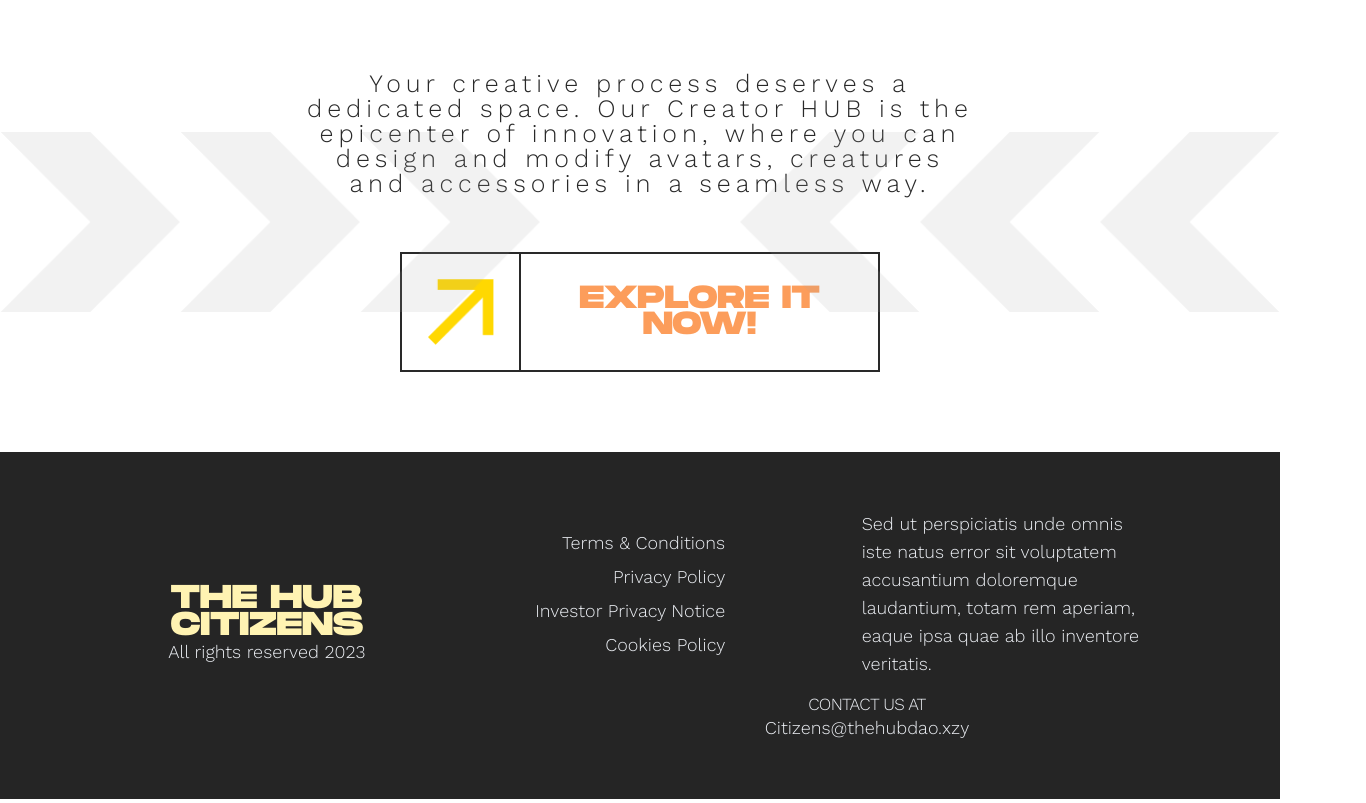
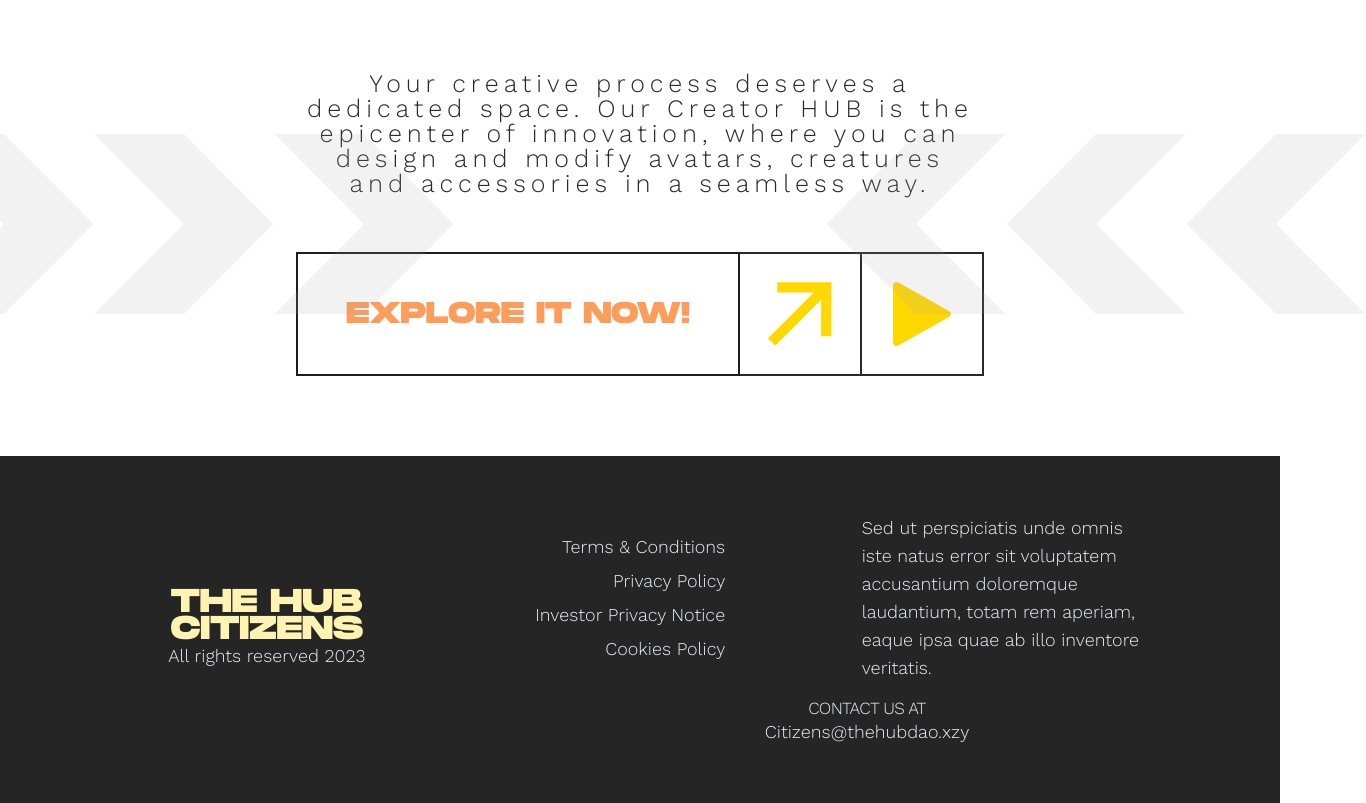
Before and after one commit to thehubdao/HUB-Citizens-Landing, a Next.js app: page / in a window 1280 px wide. Shown: the part 1960-2763 px from the top of the page, 1366 px wide, since content can reach past the window. Built offline with nearby package versions, Linux system fonts and the light colour scheme.

Commit message:
Create iconButton UI extended from arrowButton UI and replace it

```diff
--- /dev/null
+++ b/src/enum/ui.enum.ts
@@ -0,0 +1,9 @@
+export enum ButtonIcon {
+  arrow,
+  play
+}
+
+export enum ButtonIconSize {
+  small,
+  big
+}
--- a/src/ui/common/arrowButton.ui.tsx
+++ /dev/null
@@ -1,23 +0,0 @@
-import { BorderColor, ButtonSize, TextColor } from "@/enum/common.enum";
-import Image from 'next/image';
-
-interface ArrowButtonUIProps {
-  arrow: string;
-  text: string;
-  borderColor: BorderColor;
-  buttonSize: ButtonSize;
-  textColor: TextColor;
-}
-
-export default function ArrowButtonUI({ arrow, text, borderColor, buttonSize, textColor }: ArrowButtonUIProps) {
-  return (
-    <button className={`border-[2px] ${borderColor === BorderColor.White ? 'border-ctz-light' : 'border-ctz-gray-dark'} cursor-pointer flex w-full ${buttonSize === ButtonSize.Large ? 'lg:w-[37.5vw]' : 'lg:w-[33vw]'} h-[120px]`}>
-      <div className={`w-1/4 h-full border-r-[2px]  ${borderColor === BorderColor.White ? 'border-ctz-light' : 'border-ctz-gray-dark'} flex justify-center items-center`}>
-        <Image src={arrow} alt='Play video icon' width={66} height={66} className="p-2 lg:p-0"/>
-      </div>
-      <div className='w-3/4 h-full flex justify-center items-center'>
-        <p className={`${textColor === TextColor.light ? 'text-ctz-light' : textColor === TextColor.dark ? 'text-ctz-gray-dark' : 'text-ctz-pink-light' } text-3xl lg:text-[2.5vw] leading-[80%] uppercase`}>{text}</p>
-      </div>
-    </button>
-  )
-}
--- /dev/null
+++ b/src/ui/common/iconButton.ui.tsx
@@ -0,0 +1,98 @@
+"use client"
+
+import { BorderColor } from "@/enum/common.enum";
+import { ButtonIcon, ButtonIconSize } from "@/enum/ui.enum";
+import Link from "next/link";
+
+interface ArrowButtonUIProps {
+  children: React.ReactNode;
+  borderColor?: BorderColor;
+  icon?: ButtonIcon;
+  iconLink?: string;
+  iconColor?: string;
+  iconSize?: ButtonIconSize;
+  iconsList?: {icon: ButtonIcon, url: string}[];
+}
+
+export default function IconButtonUI({ icon, iconColor, iconSize, iconLink, children, borderColor, iconsList }: ArrowButtonUIProps) {
+
+  console.log(icon)
+
+  function getBorderColor(color: BorderColor | undefined): string {
+    switch (color) {
+      case BorderColor.Black:
+        return 'border-ctz-gray-dark';
+        break;
+      case BorderColor.White:
+        return 'border-ctz-light';
+        break;
+      default:
+        return 'border-ctz-gray-dark';
+        break;
+    }
+  }
+
+  function getIconSize(size: ButtonIconSize | undefined) {
+    switch (size) {
+      case ButtonIconSize.small:
+        return 'w-5 h-5 m-3';
+        break;
+      case ButtonIconSize.big:
+        return 'w-16 h-16 m-7';
+        break;
+      default:
+        return 'w-16 h-16 m-7';
+        break;
+    }
+  }
+
+  function getIcon(icon: ButtonIcon | undefined): React.ReactNode {
+    switch (icon) {
+      case ButtonIcon.play:
+        return (
+          <svg xmlns="http://www.w3.org/2000/svg" viewBox="0 0 19 21" fill="none" className={getIconSize(iconSize)}>
+            <path d="M1.92377 0.254628C0.861804 -0.341979 0 0.146154 0 1.33937V19.6606C0 20.8538 0.867364 21.342 1.92377 20.7454L8.12876 17.2525L11.9819 15.083L18.2035 11.5847C19.2655 10.9881 19.2655 10.0119 18.2035 9.41526L11.9985 5.9224L8.14544 3.75292L1.92377 0.254628Z" className={`${iconColor ?? 'fill-ctz-dark'}`} />
+          </svg>
+        )
+        break;
+      case ButtonIcon.arrow:
+        return (
+          <svg xmlns="http://www.w3.org/2000/svg" viewBox="0 0 67 67" fill="none" className={getIconSize(iconSize)}>
+            <path d="M9.75666 0.246401V11.0281H48.0055L0.0615234 58.9719L7.67412 66.5844L55.6181 18.6406V56.8893H66.3999V0.246094L9.75666 0.246401Z" className={`${iconColor ?? 'fill-ctz-dark'}`} />
+          </svg>
+        );
+        break;
+      default:
+        return (
+          <svg xmlns="http://www.w3.org/2000/svg" viewBox="0 0 67 67" fill="none" className={getIconSize(iconSize)}>
+            <path d="M9.75666 0.246401V11.0281H48.0055L0.0615234 58.9719L7.67412 66.5844L55.6181 18.6406V56.8893H66.3999V0.246094L9.75666 0.246401Z" className={`${iconColor ?? 'fill-ctz-dark'}`} />
+          </svg>
+        );
+        break;
+    }
+  }
+
+  return (
+    <div className='flex'>
+      <Link href={iconLink ?? '#'} className={`flex ${icon !== undefined ? 'cursor-pointer':'cursor-auto'}`} >
+        {
+          icon !== undefined &&
+          <div className={`border-2 border-r-0 ${getBorderColor(borderColor)}`}>
+            {getIcon(icon)}
+          </div>
+        }
+        <div className='flex items-center border-2 border-ctz-dark'>
+          {children}
+        </div>
+      </Link>
+      {
+        iconsList &&
+        iconsList.map((iconItem, index) => {
+          return <Link href={iconItem.url} key={index} className={`border-2 border-l-0 ${getBorderColor(borderColor)}`}>
+            {getIcon(iconItem.icon)}
+          </Link>
+        })
+      }
+    </div>
+  )
+}
--- a/src/ui/creationMode/creationMode.ui.tsx
+++ b/src/ui/creationMode/creationMode.ui.tsx
@@ -1,5 +1,5 @@
 import { BorderColor, ButtonSize, TextColor } from "@/enum/common.enum";
-import ArrowButtonUI from "../common/arrowButton.ui";
+import IconButtonUI from "../common/iconButton.ui";
 import ExploreNowUI from "./exploreNow.ui";
 
 export default function CreationModeUI() {
@@ -13,7 +13,7 @@ export default function CreationModeUI() {
             <h2 className="text-ctz-pink-light text-[40px] leading-[80%]">MAKE IT YOUR OWN!</h2>
             <p className="font-work text-ctz-gray-semi_dark text-[3.5vw] lg:text-[1.3vw] tracking-[5px] leading-[100%] font-light py-10">Diversity at Your Fingertips: <br className="hidden lg:inline-block"/>Whether you want to upload a <br className="hidden lg:inline-block"/>single asset or a whole <br className="hidden lg:inline-block"/>collection, our platform adapts to your creative flow</p>
           </div>
-          <ArrowButtonUI arrow={'/icons/yellow-arrow.png'} text={'Explore it now!'} borderColor={BorderColor.Black} buttonSize={ButtonSize.Small} textColor={TextColor.orange} />
+          <IconButtonUI arrow={'/icons/yellow-arrow.png'} children={'Explore it now!'} borderColor={BorderColor.Black} buttonSize={ButtonSize.Small} textColor={TextColor.orange} />
         </div>
         <div className="w-full lg:w-[63%] hpfull lg:h-[756px] border-y-[2px] border-r-[2px] border-ctz-gray-dark">
 
--- a/src/ui/creationMode/exploreNow.ui.tsx
+++ b/src/ui/creationMode/exploreNow.ui.tsx
@@ -1,13 +1,27 @@
 import Image from 'next/image';
-import ArrowButtonUI from '../common/arrowButton.ui';
+import IconButtonUI from '../common/iconButton.ui';
 import { BorderColor, ButtonSize, TextColor } from '@/enum/common.enum';
+import { ButtonIcon, ButtonIconSize } from '@/enum/ui.enum';
+
+const icons = [
+  {
+    icon: ButtonIcon.arrow,
+    url: 't<pa'
+  },
+  {
+    icon: ButtonIcon.play,
+    url: 'aaa'
+  },
+]
 
 export default function ExploreNowUI() {
   return (
     <div className='w-full flex flex-col justify-center items-center gap-y-14 py-20 overflow-x-hidden ctz-padding'>
       <p className='font-work text-ctz-gray-dark text-[25px] leading-[100%] font-light text-center tracking-[5px]'>Your creative process deserves a <br className="hidden lg:inline-block"/> dedicated space. Our Creator HUB is the <br className="hidden lg:inline-block"/>epicenter of innovation, where you can <br className="hidden lg:inline-block"/>	design and modify avatars, creatures <br className="hidden lg:inline-block"/>and accessories in a seamless way. </p>
-      <ArrowButtonUI arrow={'/icons/yellow-arrow.png'} text={'Explore it now!'} borderColor={BorderColor.Black} buttonSize={ButtonSize.Large} textColor={TextColor.orange} />
-      <div className='hidden lg:flex absolute left-0 '>
+      <IconButtonUI iconColor={'fill-ctz-yellow-medium'} iconsList={icons}>
+        <p className='text-lg xl:text-3xl uppercase text-ctz-pink-light px-12 leading-none text-center'>Explore it now!</p>
+      </IconButtonUI>
+      <div className='lg:flex absolute -left-0 -translate-x-[16%]'>
         <div className='w-[180px] h-[180px] relative'>
           <Image src={'/icons/horizontal-arrow.png'} alt='Horizontal arrow icon' fill sizes="(max-width: 768px) 100vw, (max-width: 1200px) 50vw, 33vw"/>
         </div>
@@ -18,7 +32,7 @@ export default function ExploreNowUI() {
           <Image src={'/icons/horizontal-arrow.png'} alt='Horizontal arrow icon' fill sizes="(max-width: 768px) 100vw, (max-width: 1200px) 50vw, 33vw"/>
         </div>
       </div>
-      <div className='hidden lg:flex absolute right-0 rotate-180 '>
+      <div className='lg:flex absolute right-0 rotate-180 translate-x-[16%]'>
         <div className='w-[180px] h-[180px] relative'>
           <Image src={'/icons/horizontal-arrow.png'} alt='Horizontal arrow icon' fill sizes="(max-width: 768px) 100vw, (max-width: 1200px) 50vw, 33vw"/>
         </div>
--- a/src/ui/inApp/inApp.ui.tsx
+++ b/src/ui/inApp/inApp.ui.tsx
@@ -1,5 +1,5 @@
 import { BorderColor, ButtonSize, TextColor } from "@/enum/common.enum";
-import ArrowButtonUI from "../common/arrowButton.ui";
+import IconButtonUI from "../common/iconButton.ui";
 import ColorsBarUI from "../common/colorsBar.ui";
 
 export default function InAppUI() {
@@ -14,7 +14,7 @@ export default function InAppUI() {
           <h2 className="text-ctz-pink-light text-[6vw] lg:text-[2.9vw] leading-[80%] uppercase">EASILY INCLUDE AVATARS SYSTEMS IN YOUR OWN APP</h2>
           <h1 className="text-ctz-pink-light text-[10vw] lg:text-[6.61vw] leading-[80%] uppercase py-9">004.</h1>
           <p className="font-work text-ctz-gray-semi_dark text-[3.5vw] lg:text-[1.3vw] tracking-[5px] leading-[100%] font-light pb-10">Our innovative in-app iframe <br className="hidden lg:inline-block"/>integration allows you to <br className="hidden lg:inline-block"/>incorporate our editable <br className="hidden lg:inline-block"/>avatars and other assets <br className="hidden lg:inline-block"/>directly into your interface. <br className="hidden lg:inline-block"/>Integrate now</p>
-          <ArrowButtonUI arrow={'/icons/pink-arrow.svg'} text={'Explore it now!'} borderColor={BorderColor.Black} buttonSize={ButtonSize.Large} textColor={TextColor.dark} />
+          <IconButtonUI arrow={'/icons/pink-arrow.svg'} children={'Explore it now!'} borderColor={BorderColor.Black} buttonSize={ButtonSize.Large} textColor={TextColor.dark} />
         </div>
         <div className="w-full lg:w-[40%] min-h-full">
 
--- a/src/ui/vrm/vrm.ui.tsx
+++ b/src/ui/vrm/vrm.ui.tsx
@@ -1,5 +1,5 @@
 import { BorderColor, ButtonSize, TextColor } from "@/enum/common.enum";
-import ArrowButtonUI from "../common/arrowButton.ui";
+import IconButtonUI from "../common/iconButton.ui";
 import ColorsBarUI from "../common/colorsBar.ui";
 import Image from 'next/image';
 
@@ -17,7 +17,7 @@ export default function VrmUI() {
             <h2 className="text-ctz-pink-light text-[6vw] lg:text-[2.87vw] leading-[80%] uppercase pt-5 lg:pt-0">Focus on Interoperability:</h2>
             <p className="font-work text-ctz-gray-semi_dark text-[3.5vw] lg:text-[1.3vw] tracking-[5px] leading-[100%] font-light py-10">Our VRM integration <br className="hidden lg:inline-block"/>allows your creations to <br className="hidden lg:inline-block"/>be compatible with over <br className="hidden lg:inline-block"/>200 platforms.</p>
           </div>
-          <ArrowButtonUI arrow={'/icons/pink-arrow.svg'} text={'Explore it now!'} borderColor={BorderColor.White} buttonSize={ButtonSize.Small} textColor={TextColor.light} />
+          <IconButtonUI arrow={'/icons/pink-arrow.svg'} children={'Explore it now!'} borderColor={BorderColor.White} buttonSize={ButtonSize.Small} textColor={TextColor.light} />
         </div>
       </div>
     </>
```
